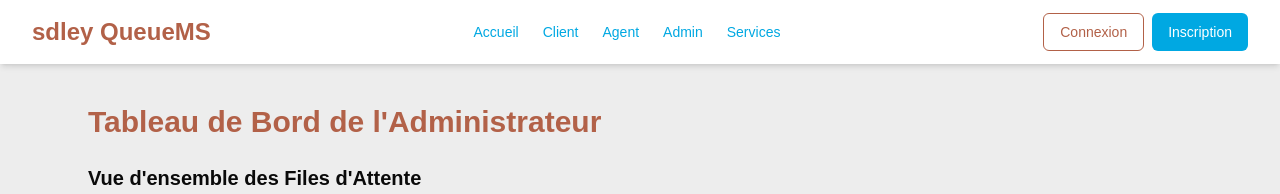
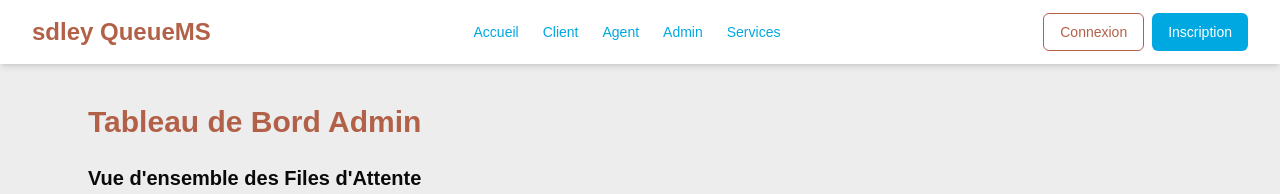
Before and after one commit to sdley/queue-management-system-ui, a Next.js app: page /admin in a window 1280 px wide. Shown: the top 194 px of the page. Built offline with nearby package versions, Linux system fonts and the light colour scheme; no server answers.

Commit message:
Updated admin page [typo]

```diff
--- a/app/admin/page.jsx
+++ b/app/admin/page.jsx
@@ -17,7 +17,7 @@ export default function AdminDashboard() {
   return (
     <div className="max-w-6xl mx-auto p-6">
       <h1 className="text-3xl font-bold mb-6 text-[#b26148]">
-        Tableau de Bord de l'Administrateur
+        Tableau de Bord Admin
       </h1>
       <h2 className="text-xl font-semibold mb-4">
         Vue d'ensemble des Files d'Attente
```
